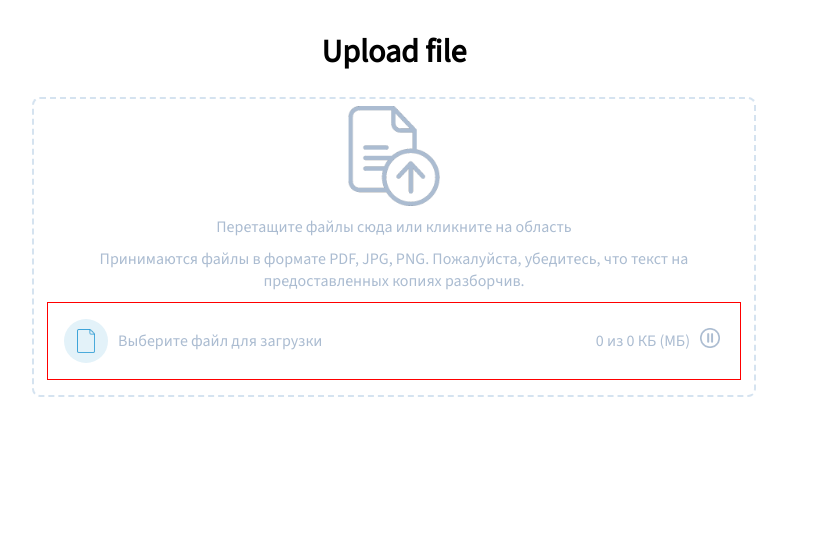
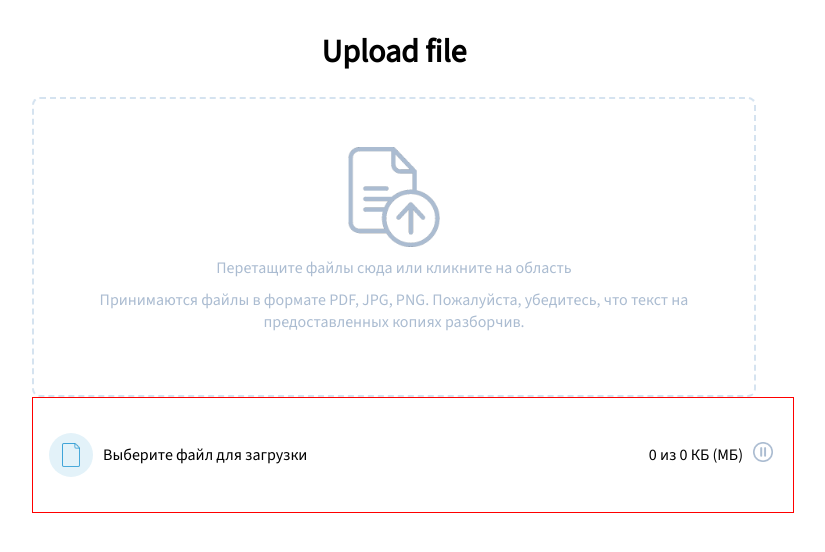
Before and after one commit to Torrex1/vue-buttons, a Vue app: page /upload-file in a window 1280 px wide. Shown: the top 552 px of the page, without its empty margins (246-1071 px from the left). Built offline with nearby package versions, Linux system fonts and the light colour scheme.

Commit message:
перемещение

```diff
--- a/src/components/UploadFile.vue
+++ b/src/components/UploadFile.vue
@@ -41,11 +41,12 @@
                 <span>Перетащите файлы сюда или кликните на область</span>
                 <span>Принимаются файлы в формате PDF, JPG, PNG. Пожалуйста, убедитесь, что текст на предоставленных копиях разборчив.</span>
             </div>
-            <Loader
+        </div>
+
+        <Loader
             :file-name="fileName"
             :max-file-size="maxFileSize"
-            />
-        </div>
+        />
 
     </label>
 </template>
```
